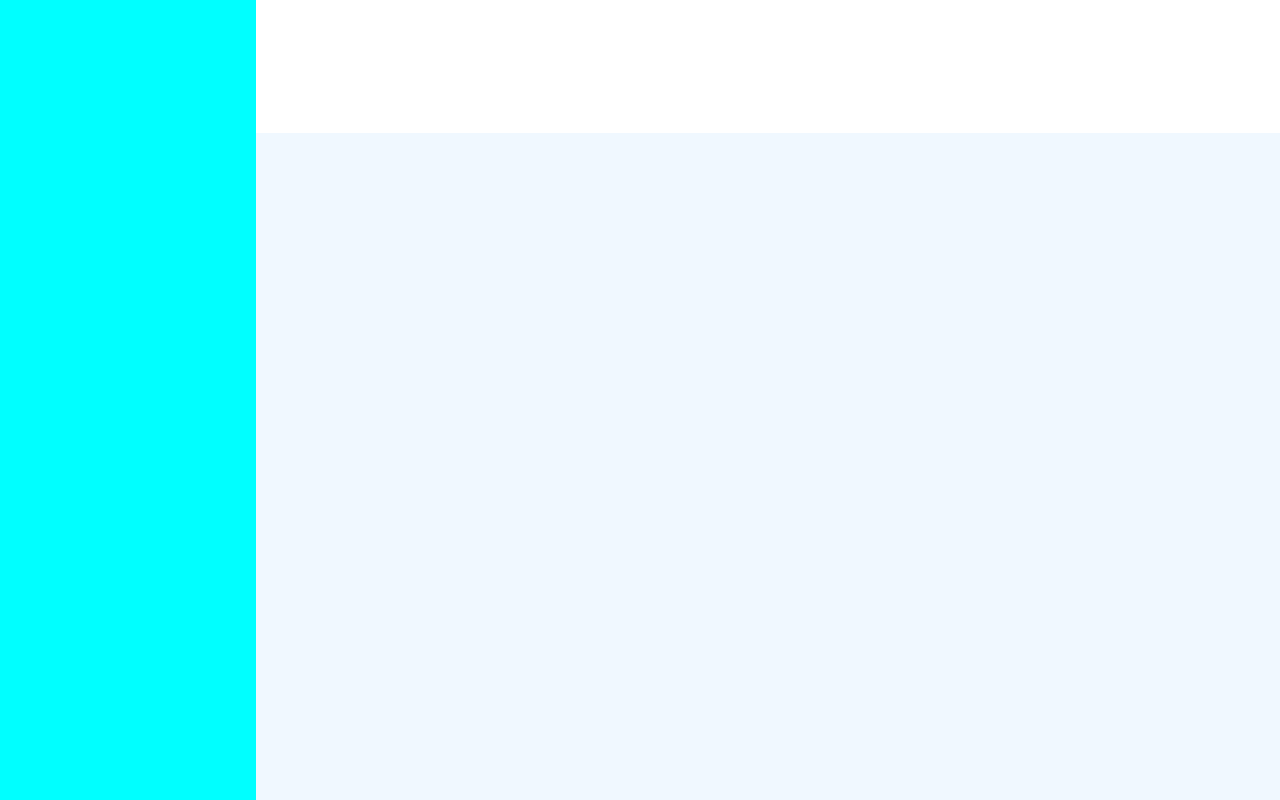
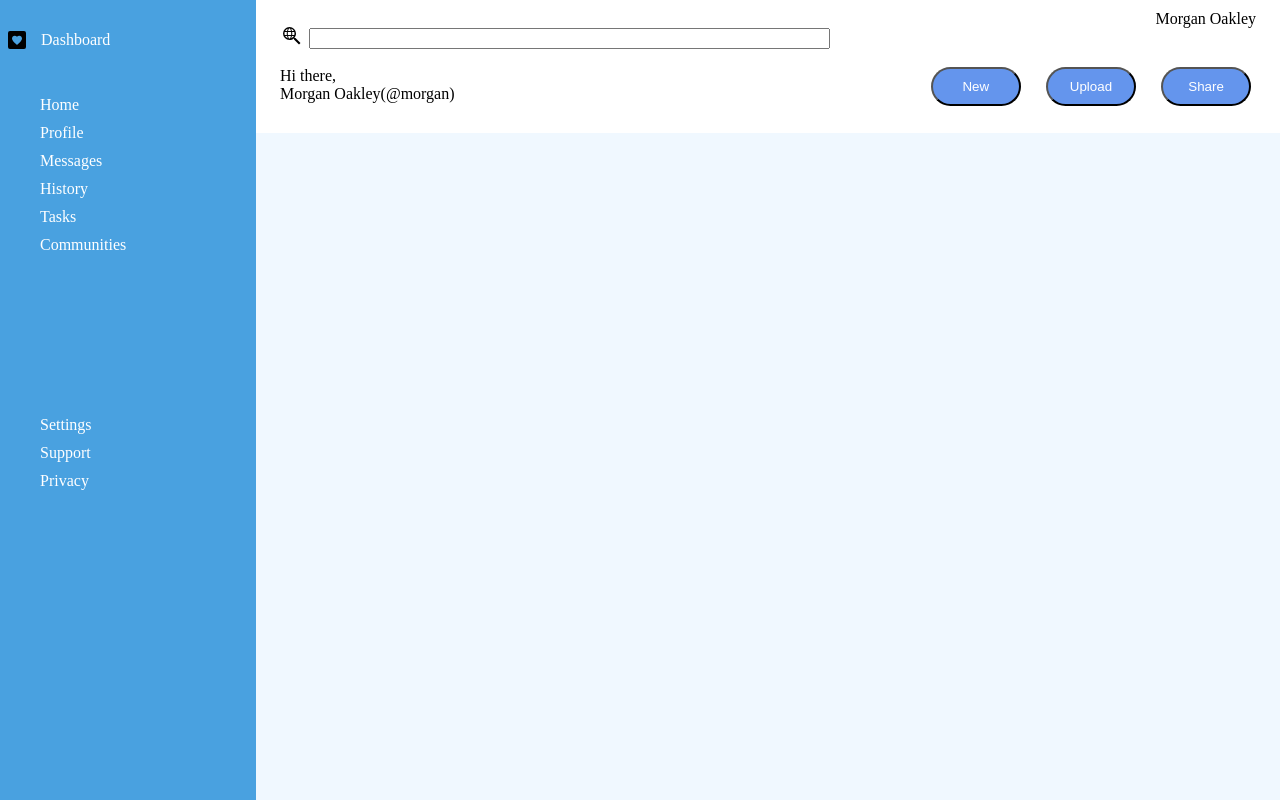
Before and after one commit to 37733773/Admin-Dashboard, a plain HTML site: page index.html in a window 1280 px wide. Drawn offline with Linux system fonts and the light colour scheme.

Commit message:
feat: header items

```diff
--- a/index.html
+++ b/index.html
@@ -7,8 +7,47 @@
     </head>
 
     <body>
-        <div id="header"></div>
-        <div id="sidebar"></div>
+        <div id="header">
+            <div id="upper">
+                <form>
+                    <label for="search"><img src="./icons/search-web.svg" width="24px" height="24px"></label>
+                    <input type="search" id="search" name="search">
+                </form>
+                <div class="right">Morgan Oakley</div>
+            </div>
+            <div id="down">
+                <div class="left">
+                    <div>Hi there,</div>
+                    <div id="imformation">Morgan Oakley(@morgan)</div>
+                </div>
+                <div class="right">
+                    <button>New</button>
+                    <button>Upload</button>
+                    <button>Share</button>
+                </div>
+            </div>
+
+        </div>
+        <div id="sidebar">
+            <div id="logo">Dashboard</div>
+            <div id="navigation">
+                <ul>
+                    <li>Home</li>
+                    <li>Profile</li>
+                    <li>Messages</li>
+                    <li>History</li>
+                    <li>Tasks</li>
+                    <li>Communities</li>
+                </ul>
+            </div>
+            <div id="controls">
+                <ul>
+                    <li>Settings</li>
+                    <li>Support</li>
+                    <li>Privacy</li>
+                </ul>
+            </div>
+        </div>
         <div id="main-content"></div>
     </body>
 
--- a/style.css
+++ b/style.css
@@ -1,7 +1,11 @@
 body,
 #sidebar,
 #header,
-#main-content {
+#main-content,
+ul,
+#header #upper,
+#header #down,
+#header #down .right {
     display: grid;
 }
 
@@ -15,14 +19,96 @@ body {
 
 #sidebar {
     grid-area: 1 / 1 / 7 / 1;
-    background-color: aqua;
+    background-color:rgb(73, 161, 224);
+
+    grid-template-rows: 1fr 4fr 5fr;
 }
 
 #header {
     grid-area: 1 / 2 / 1 / 2;
+    box-shadow: 4px 4px 10px rgba(0, 0, 0, 0.2);
 }
 
 #main-content {
     grid-area: 2 / 2 / 7 / 2;
     background-color:aliceblue;
 }
+
+#logo {
+    grid-row: 1 / 2;
+    color: white;
+    text-align: center;
+    display: flex;
+    align-items: center;
+
+}
+
+#logo::before {
+    content: url(./icons/heart-box.svg);
+    display: inline-block;
+    width: 24px;
+    height: 24px;
+    margin-right: 12px;
+    margin-left: 5px;
+}
+
+#navigation {
+    grid-row: 2 / 3;
+}
+
+#controls {
+    grid-row: 3 / 4;
+}
+
+ul {
+    gap: 10px;
+}
+
+li {
+    color: white;
+    list-style-type: none;
+}
+
+#header {
+    grid-template-rows: 1fr 1fr;
+    padding: 24px;
+    padding-bottom: 10px;
+    padding-top: 10px;
+}
+
+#header #upper,
+#header #down {
+    grid-template-columns: 2fr 1fr;
+}
+
+form {
+    display: flex;
+    align-items: center;
+}
+
+input {
+    width: 80%;
+    margin-left: 5px;
+}
+
+#header #down .right {
+    grid-template-columns: 1fr 1fr 1fr;
+    gap: 20px;
+}
+
+#head #upper {
+    display: flex;
+    align-items: center;
+}
+
+#header .right {
+    text-align: right;
+}
+
+.right button {
+    width: 95%;
+    height: 70%;
+    color: white;
+    background-color:cornflowerblue;
+    border-radius: 20px;
+}
```
Also changed, not shown: icons/heart-box.svg (added), icons/search-web.svg (added).
